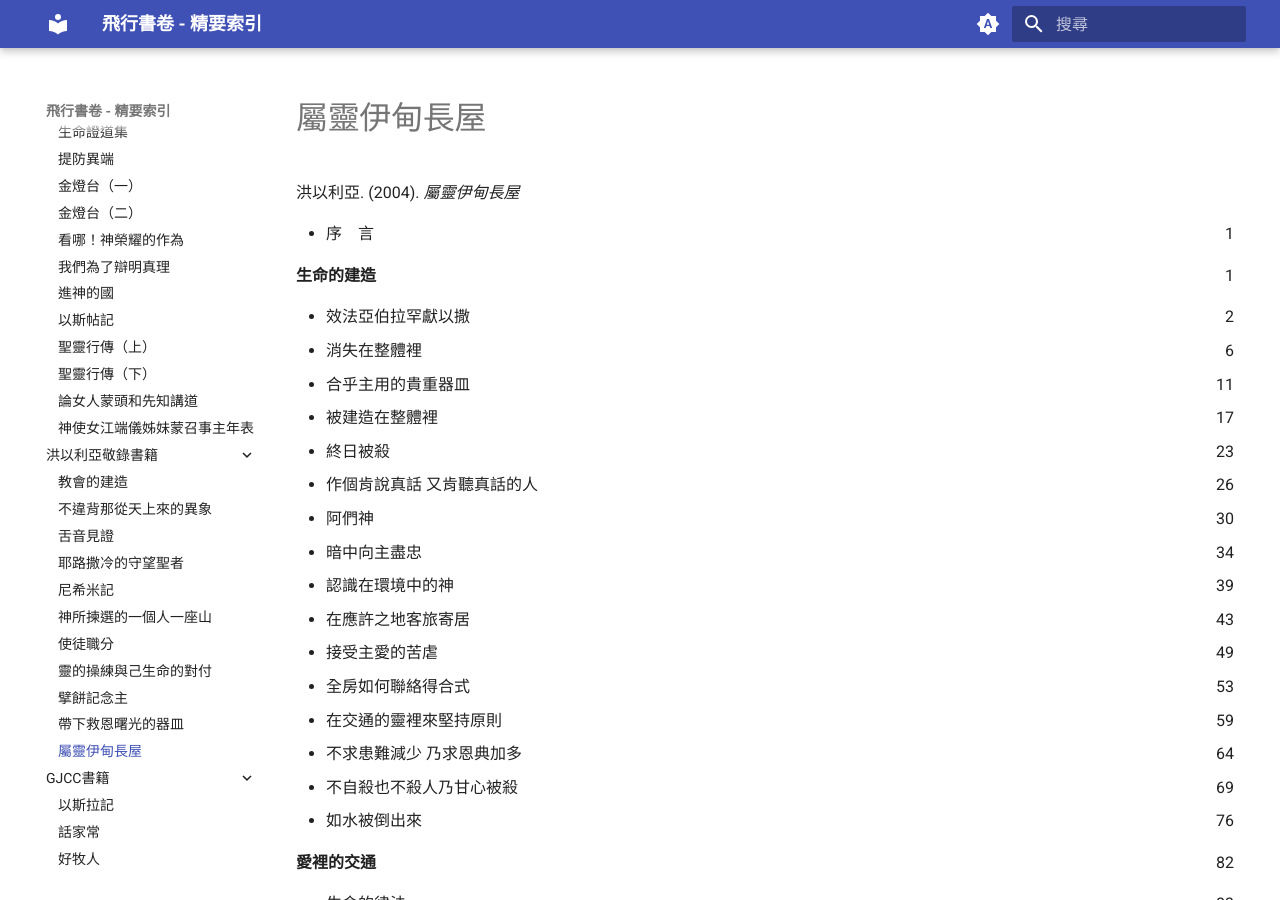
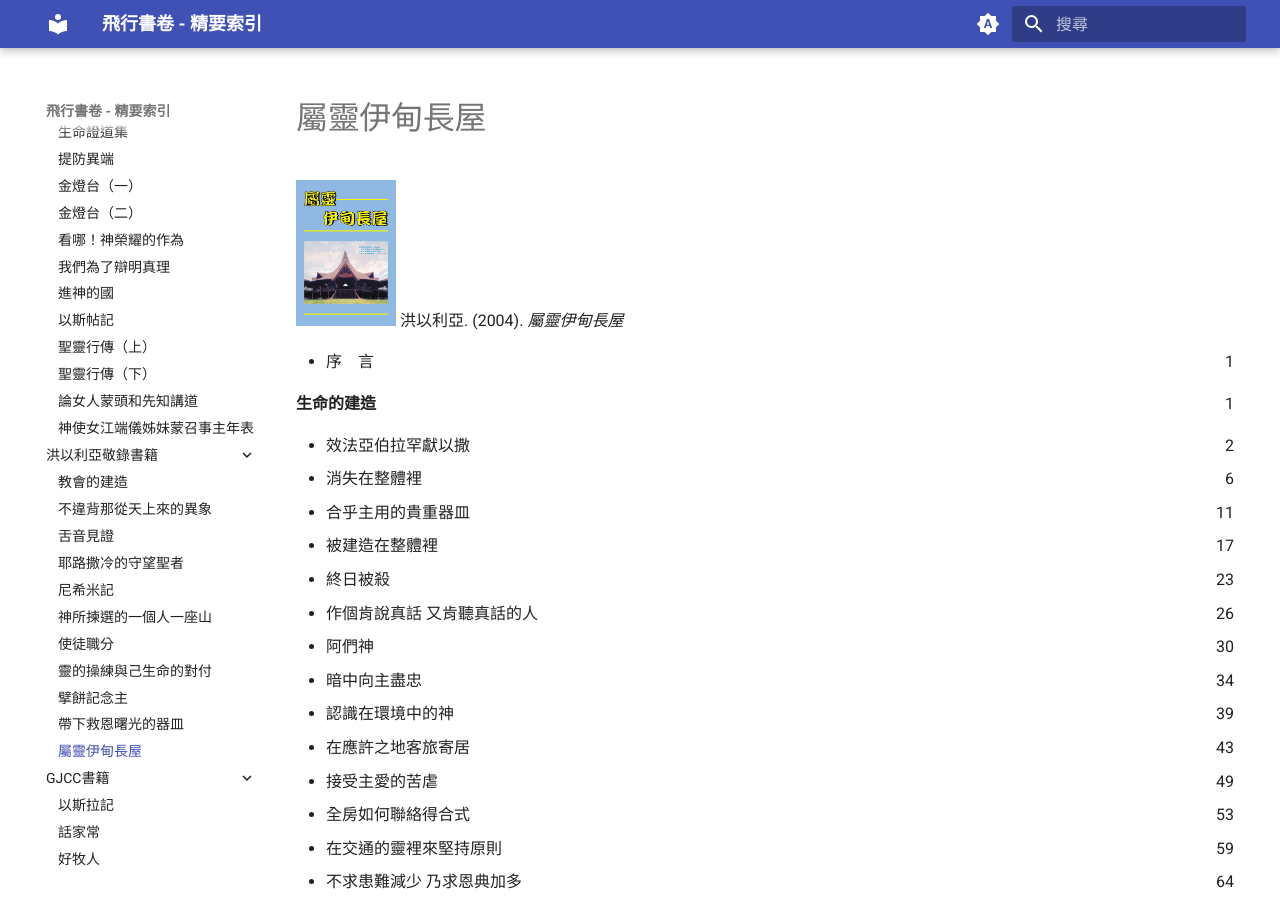
Before and after one commit to canaan-land/s-books, an MkDocs documentation site: the page built from docs/洪以利亞敬錄書籍/屬靈伊甸長屋.md, in a window 1280 px wide and 900 px high. Built offline with MkDocs 1.6.1 and Material for MkDocs 9.7.7, drawn with Linux system fonts in a browser that asks for light colours.

Commit message:
Add missing image

```diff
--- a/docs/洪以利亞敬錄書籍/屬靈伊甸長屋.md
+++ b/docs/洪以利亞敬錄書籍/屬靈伊甸長屋.md
@@ -1,4 +1,5 @@
 # 屬靈伊甸長屋
+![](../images/cover/屬靈伊甸長屋.webp){ width="100" }
 洪以利亞. (2004). *屬靈伊甸長屋*
 
 * 序　言 <span style="float:right;">1</span>
```
